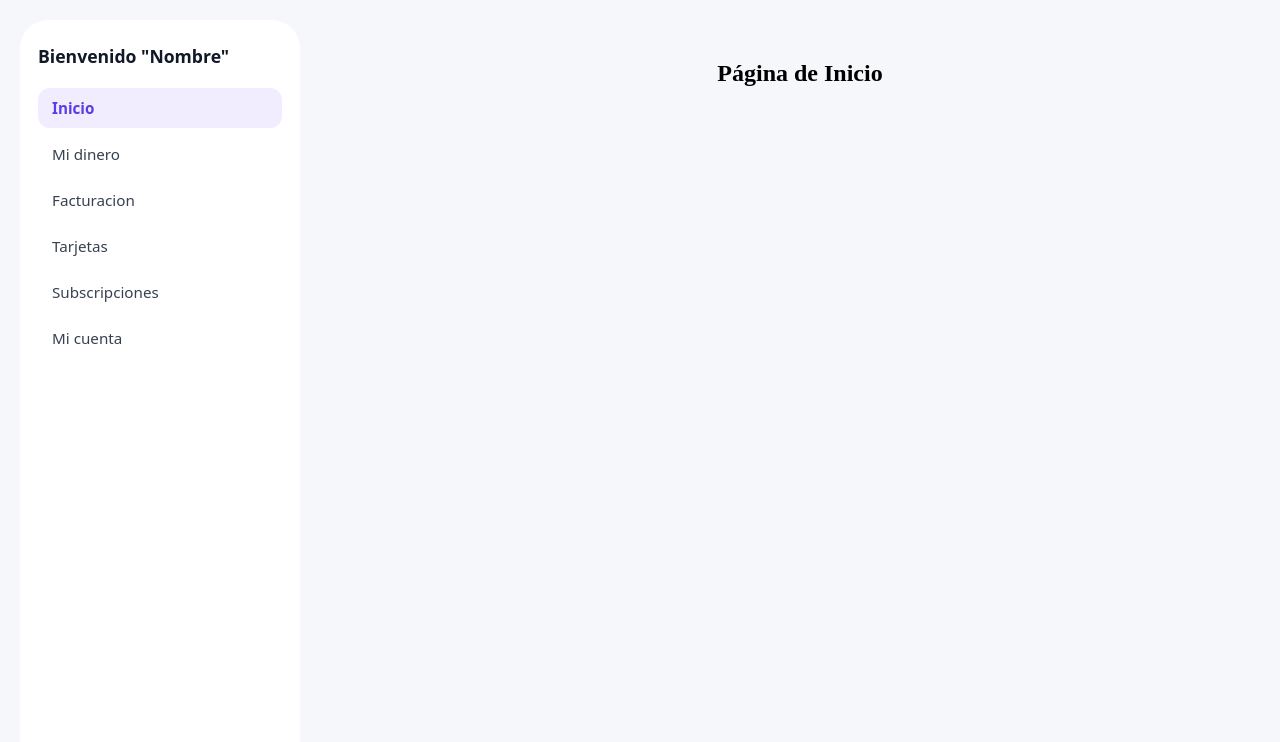
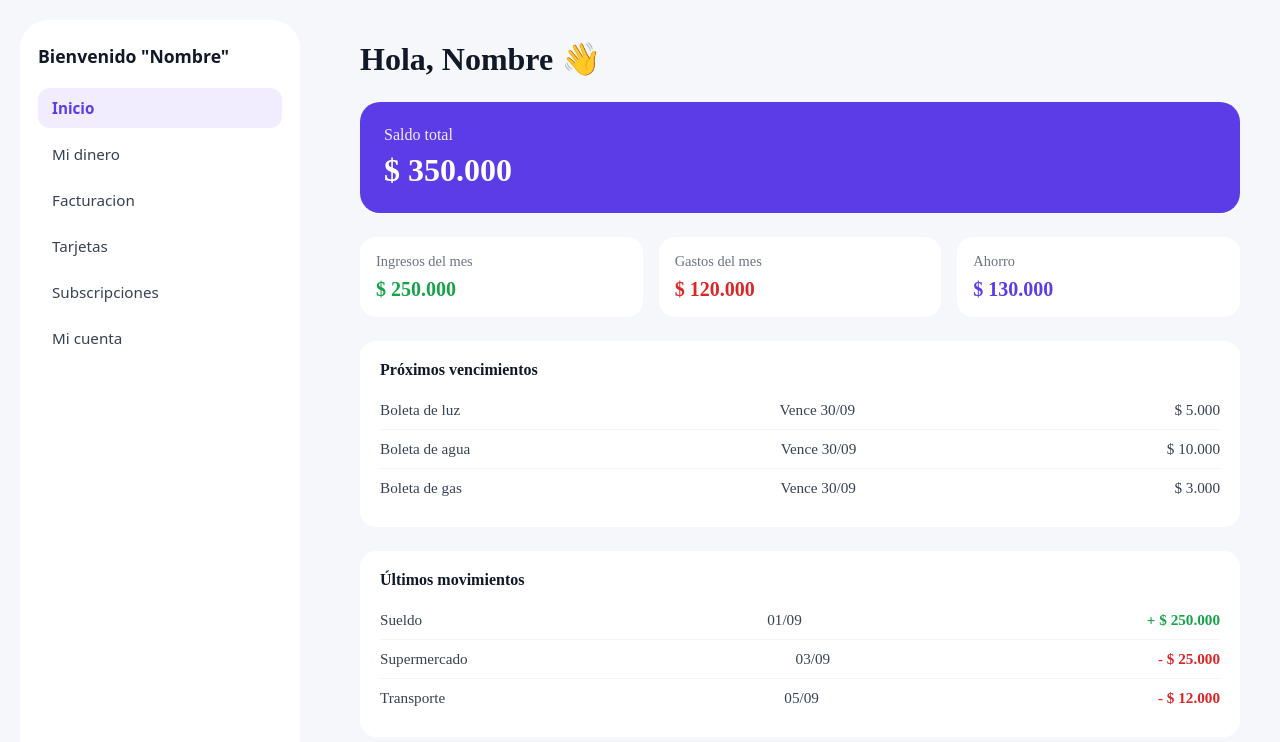
Before and after one commit to tomisanti05/Sistema-Gestion-Finanzas, a React (Vite) app in the folder apps/frontend/: page /inicio in a window 1280 px wide. Shown: the top 742 px of the page. Built offline with nearby package versions, Linux system fonts and the light colour scheme.

Commit message:
engancho la ruta /inicio con el componente Inicio

```diff
--- a/apps/frontend/src/App.tsx
+++ b/apps/frontend/src/App.tsx
@@ -2,6 +2,7 @@ import { Navigate, Route, Routes } from 'react-router-dom';
 import Facturacion from './pages/facturacion';
 import Account from './pages/account.tsx';
 import Layout from './pages/layout.tsx';
+import Inicio from './pages/inicio.tsx';
 import './App.css'
 function App() {
   return (
@@ -12,7 +13,7 @@ function App() {
 
           <Route path='/' element={<Navigate to="/inicio" replace />} />
 
-          <Route path="/inicio" element={<h2>Página de Inicio</h2>} />
+          <Route path="/inicio" element={<Inicio />} />
           <Route path="/midinero" element={<h2>Página de Mi Dinero</h2>} />
           <Route path="/facturacion" element={<Facturacion />} />
           <Route path="/tarjetas" element={<h2>Página de Tarjetas</h2>} />
```
